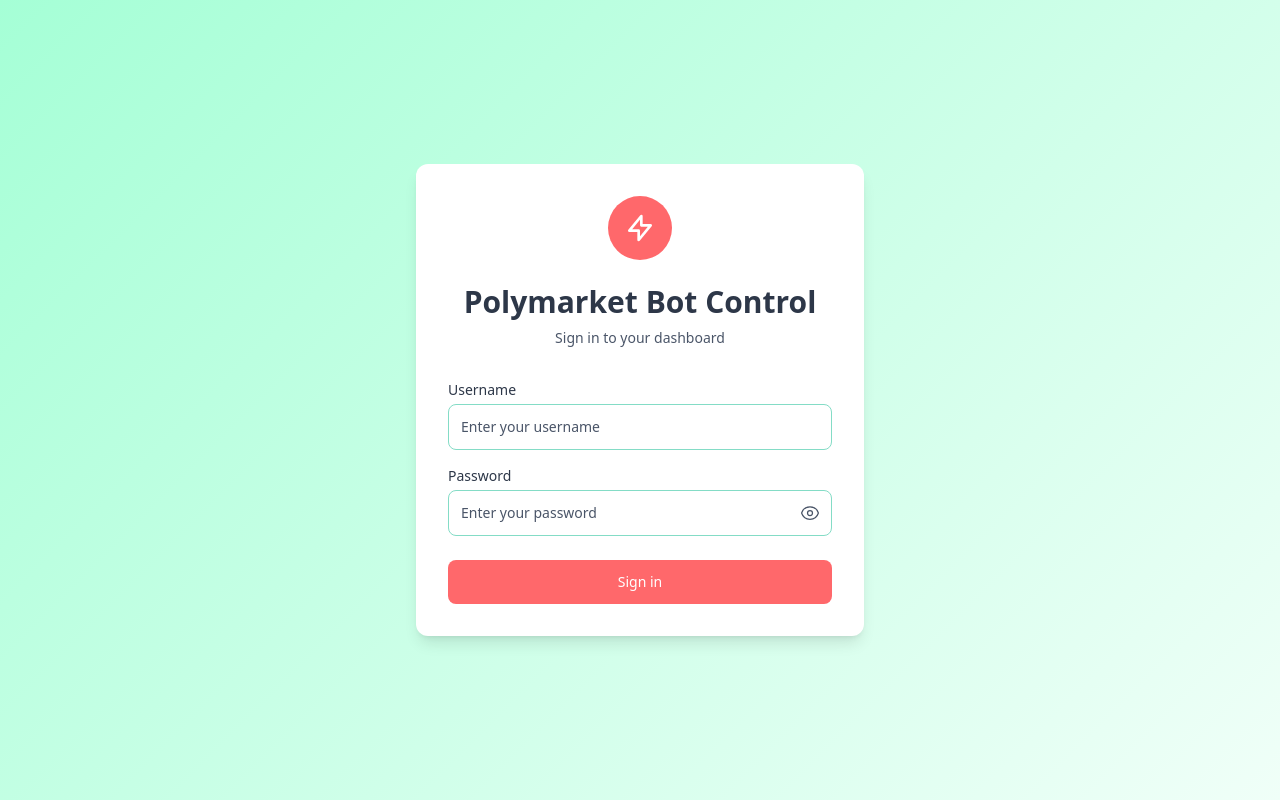
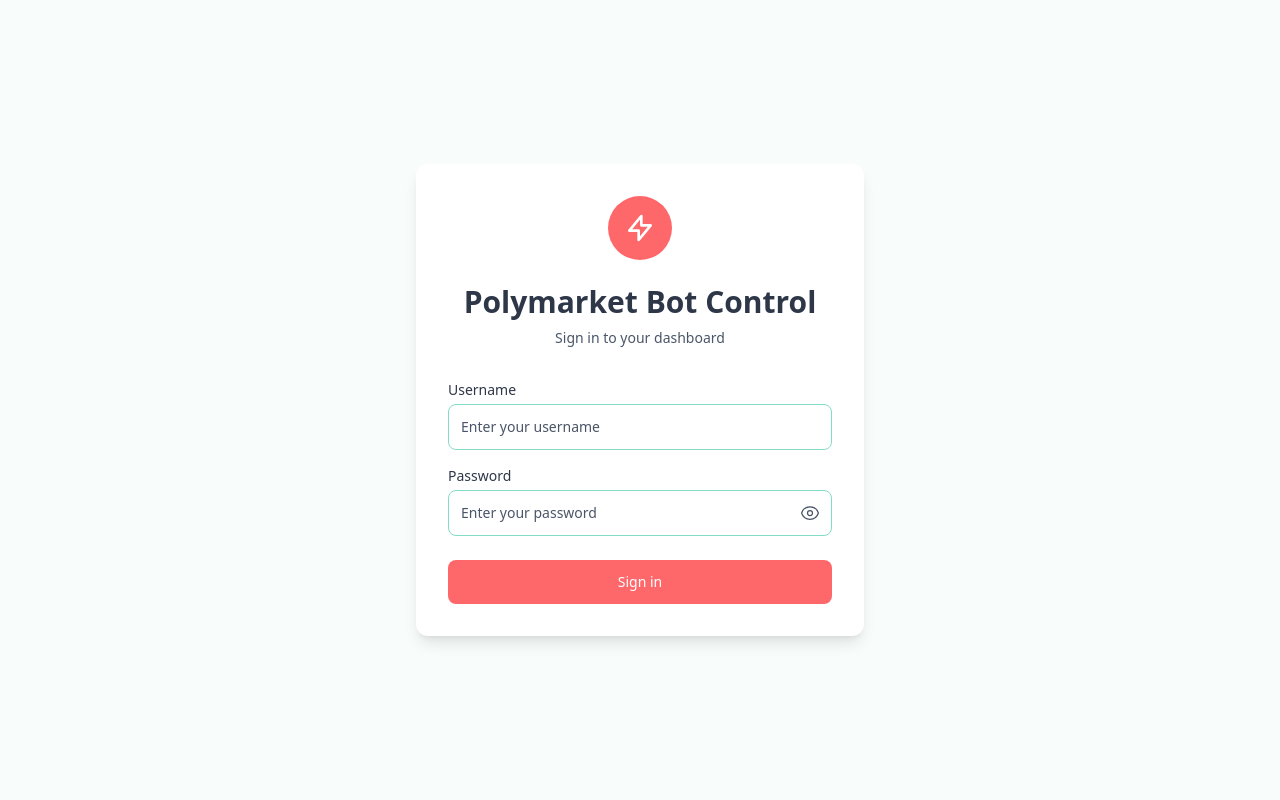
Before and after one commit to phingage/polymarket-bot, a Next.js app in the folder polymarket-bot-control/ui/: page / in a window 1280 px wide. Built offline with nearby package versions, Linux system fonts and the light colour scheme.

Commit message:
no gradient

```diff
--- a/polymarket-bot-control/ui/src/app/globals.css
+++ b/polymarket-bot-control/ui/src/app/globals.css
@@ -1,7 +1,7 @@
 @import "tailwindcss";
 :root {
   /* Dashboard Theme - Soft Modern Palette */
-  --background: #A5FFD6;
+  --background: #F8FDFC;
   --foreground: #2D3748;
   --card: #FFFFFF;
   --card-foreground: #2D3748;
@@ -88,7 +88,7 @@
 
 /* Login Form Styles */
 .login-bg {
-  background: linear-gradient(135deg, var(--background) 0%, #F0FFF8 100%);
+  background-color: var(--background);
 }
 
 .login-card {
@@ -217,7 +217,7 @@
 
 /* Enhanced Card Styles */
 .stats-card {
-  background: linear-gradient(135deg, var(--card) 0%, #F7FFFC 100%);
+  background-color: var(--card);
   border: 1px solid var(--border);
   transition: all 0.3s ease;
 }
```
